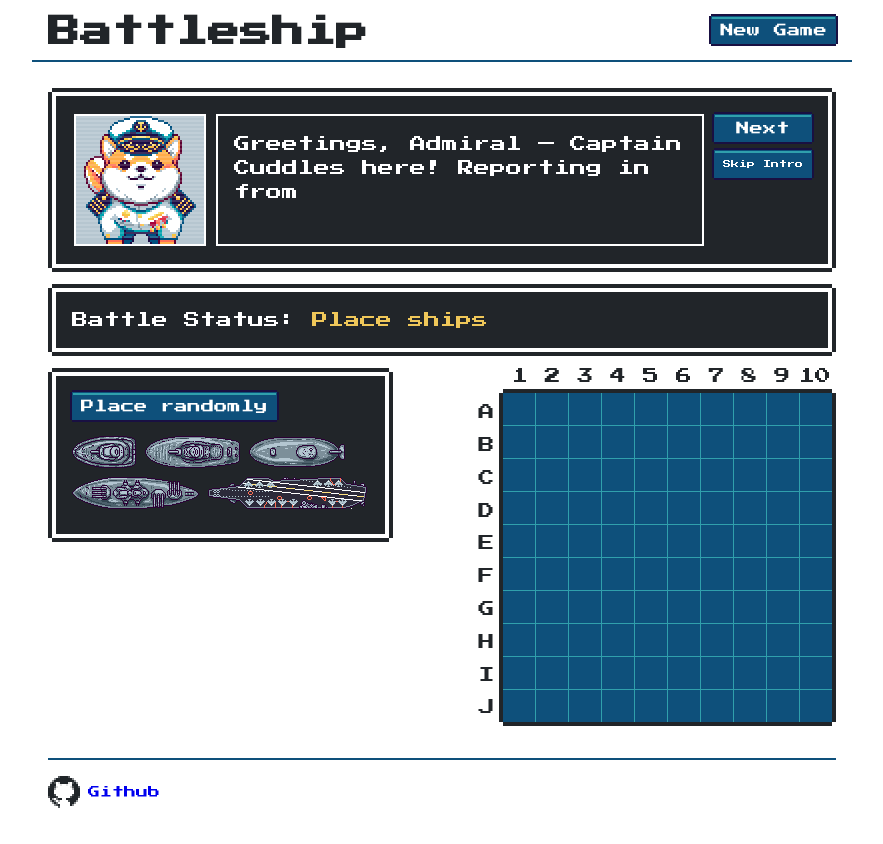
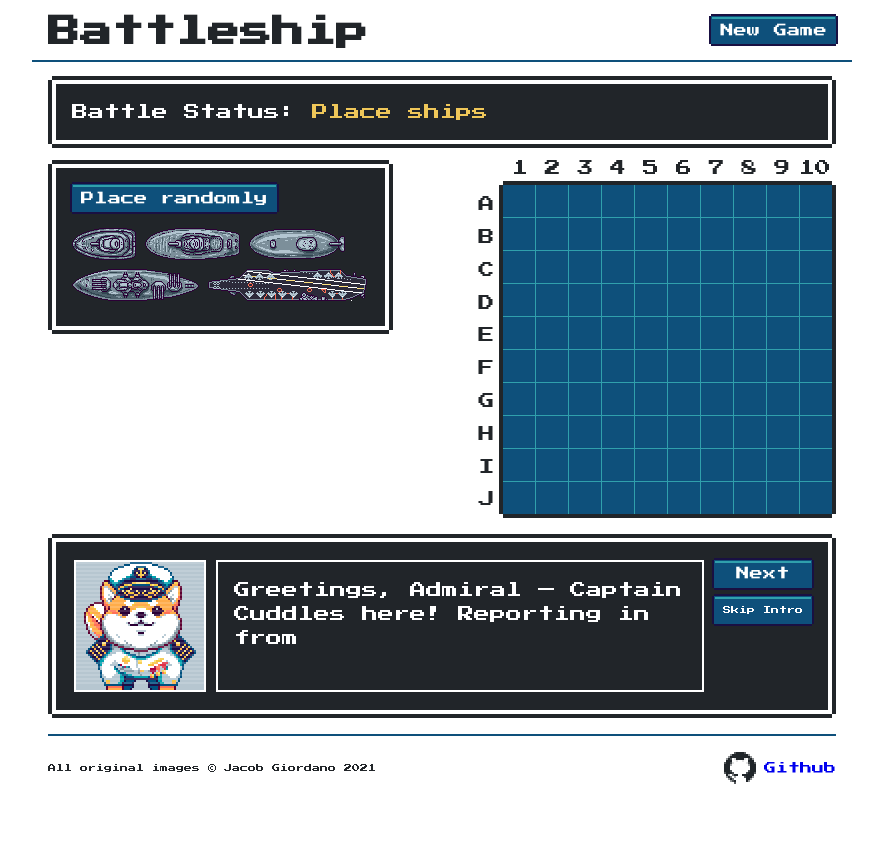
Before and after one commit to JacobGiordano/battleship, a website built with webpack: page src/template.html in a window 1280 px wide. Shown: the whole page, without its empty margins (198-1081 px from the left). Built offline with nearby package versions, Linux system fonts and the light colour scheme.

Commit message:
Move coms section to bottom & add img copyright statement

```diff
--- a/src/css/styles.scss
+++ b/src/css/styles.scss
@@ -55,7 +55,10 @@ body {
   width: 100%;
   max-width: var(--max-page-width);
   margin: 0 auto;
-  padding: 5.5rem 1rem 2rem 1rem;
+  padding: 3.75rem 1rem 2rem 1rem;
+  -ms-interpolation-mode: nearest-neighbor;
+      image-rendering: -moz-crisp-edges;
+      image-rendering: pixelated;
 }
 
 body, button, .btn {
@@ -239,7 +242,6 @@ body, button, .btn {
 main {
   display: flex;
   width: 100%;
-  margin: 0 0 1rem;
   padding: 0 calc(var(--border-width) * 2) 1rem 0;
   justify-content: space-between;
   align-items: flex-start;
@@ -460,8 +462,14 @@ footer {
   border-top: 2px solid var(--dark-blue-green);
   width: 100%;
   max-width: var(--max-page-width);
-  margin: 0 auto;
+  margin: 1.25rem auto 0;
   padding: 1rem 0;
+  justify-content: space-between;
+  align-items: center;
+
+  .copyright-info {
+    font-size: .5rem;
+  }
 
   .github-link {
     display: flex;
--- a/src/modules/character.js
+++ b/src/modules/character.js
@@ -9,7 +9,7 @@ const character = {
   introScript: [
     `Greetings, Admiral — Captain Cuddles here! Reporting in from HQ! Shall we begin?…`,
     `Excellent! You can rotate a ship by double clicking it *before* dragging it into position.`,
-    `Go ahead, try it out. Double click a ship below.`,
+    `Go ahead, try it out. Double click a ship up above.`,
     `Great! You can add ships to your board 2 ways: clicking & dragging onto your board, or…`,
     `If you'd like to go with a more daring approach, click the "Place randomly" button.`,
     `When all ships have been placed, just give the order to begin our attack.`
--- a/src/template.html
+++ b/src/template.html
@@ -19,14 +19,7 @@
     <h1 class="page-title">Battleship</h1>
     <button id="new-game" class="new-game">New Game</button>
   </header>
-  <section id="coms" class="coms box thick dark">
-    <div id="coms-img" class="coms-img box dark static"></div>
-    <div id="coms-text" class="coms-text box dark"></div>
-    <div id="coms-intro-btns-wrapper" class="coms-intro-btns-wrapper">
-      <button id="cont-coms-intro-btn" class="cont-coms-intro-btn disabled" disabled>Next</button>
-      <button id="skip-intro-btn" class="skip-intro-btn disabled" disabled>Skip Intro</button>
-    </div>
-  </section>
+
   <section id="battle-status-section" class="battle-status-section box thick dark">
     <span>Battle Status: <span id="battle-status" class="battle-status place-ships">Place ships</span></span>
   </section>
@@ -297,9 +290,18 @@
       </div>
     </div>
   </main>
+  <section id="coms" class="coms box thick dark">
+    <div id="coms-img" class="coms-img box dark static"></div>
+    <div id="coms-text" class="coms-text box dark"></div>
+    <div id="coms-intro-btns-wrapper" class="coms-intro-btns-wrapper">
+      <button id="cont-coms-intro-btn" class="cont-coms-intro-btn disabled" disabled>Next</button>
+      <button id="skip-intro-btn" class="skip-intro-btn disabled" disabled>Skip Intro</button>
+    </div>
+  </section>
 </body>
 
 <footer id="footer" class="footer">
+  <span class="copyright-info">All original images &copy; Jacob Giordano <script>document.write(new Date().getFullYear())</script></span>
   <a class="github-link" href="https://github.com/JacobGiordano/battleship" target="_blank">
     <img class="github-logo" src="/src/images/github-logo_16px.png" alt="Github Octocat logo">
     <span class="github-text">Github</span>
```
